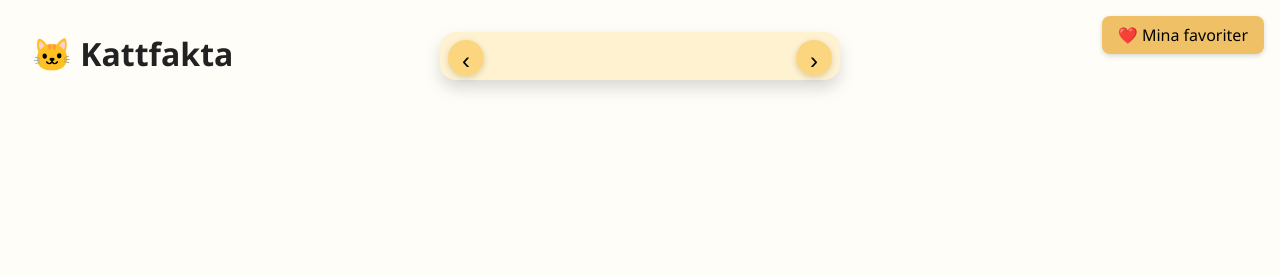
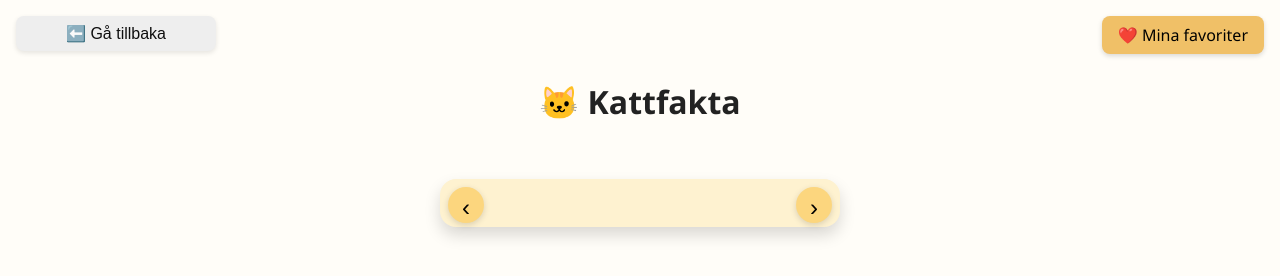
Before and after one commit to helinzamar/pets-info-app, a website: page src/cats.html in a window 1280 px wide. Drawn offline with Linux system fonts and the light colour scheme; some packages are replaced by stand-ins of ours; no server answers; a script that the page names is missing.

Commit message:
Lade till tillbaka-knapp och centrerade rubrik

```diff
--- a/src/cats.html
+++ b/src/cats.html
@@ -8,6 +8,8 @@
   <script src="https://cdn.jsdelivr.net/npm/sweetalert2@11"></script>
 </head>
 <body>
+    <button onclick="window.location.href='index.html'" class="back-btn">⬅️ Gå tillbaka</button>
+
   <main class="animal-page">
     <h1>🐱 Kattfakta</h1>
 <a href="favorites.html" class="favorites-link">❤️ Mina favoriter</a>
--- a/src/style.css
+++ b/src/style.css
@@ -126,12 +126,12 @@ button:hover {
 }
 
 .animal-page h1 {
-  position: absolute;
-  top: 2rem;
-  left: 2rem;
+  margin: 3rem auto 1.5rem;
   font-size: 2rem;
-  margin: 0;
+  text-align: center;
+  width: fit-content;
 }
+
 
 .animal-card {
   position: relative;
@@ -194,6 +194,7 @@ button:hover {
 .arrow-btn {
   top: 55% !important;
 }
+
 .arrow-btn:hover {
   background-color: #f0c067;
 }
@@ -227,6 +228,7 @@ button:hover {
   position: relative;
   overflow: visible; /* Gör att pilar kan synas utanför */
 }
+
 .animal-img {
   width: 100%;
   height: 220px;            /* Fast höjd */
@@ -235,11 +237,24 @@ button:hover {
   margin-bottom: 1rem;
 }
 
+.back-btn {
+  position: absolute;
+  top: 1rem;
+  left: 1rem;
+  background: #bbb3b3;
+  border: none;
+  padding: 0.5rem 1rem;
+  border-radius: 8px;
+  cursor: pointer;
+  font-size: 1rem;
+  box-shadow: 0 2px 5px rgba(0, 0, 0, 0.1);
+}
+
 
 /* === Footer === */
 footer {
   padding: 1rem;
-  background-color: #eee;
+  background-color: #e6e3e3;
   text-align: center;
   font-size: 0.9rem;
 }
```
Also changed, not shown: src/dogs.html (+2 -0 lines).
